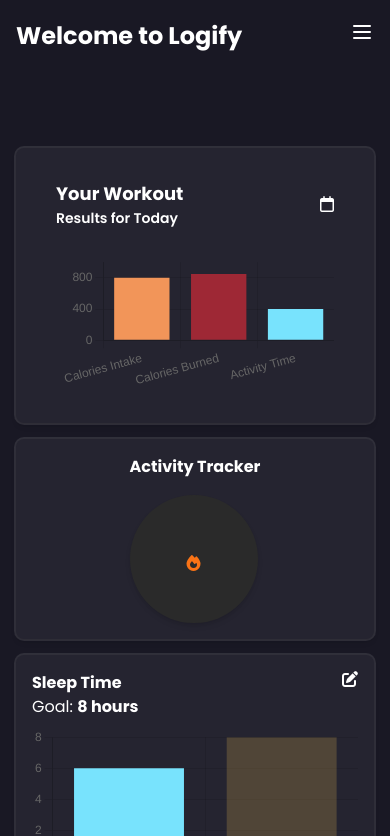
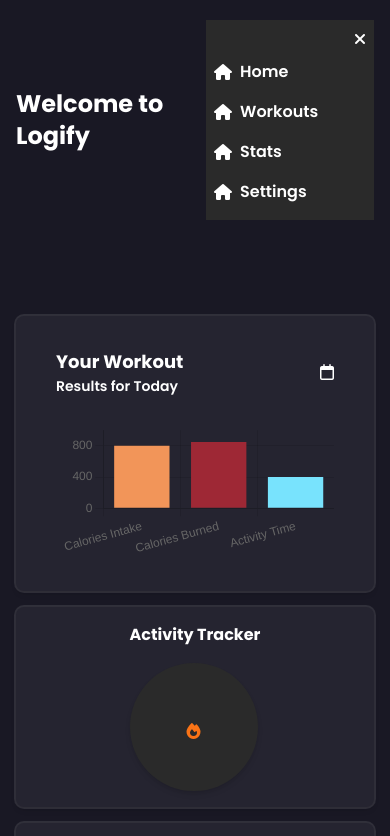
Before and after one commit to rubentotterman/app, a website built with Vite: page index.html in a window 390 px wide. Both pictures are taken after a click on the button 362 px from the left and 32 px from the top of the page. Shown: the top 836 px of the page. Built offline with nearby package versions, Linux system fonts and the light colour scheme.

Commit message:
Update html & js
Hamburgermenu toggle

```diff
--- a/index.html
+++ b/index.html
@@ -202,7 +202,7 @@
               <!-- Progress Bar Container -->
               <div class="relative h-4 bg-gray-600 rounded-full overflow-hidden">
                 <!-- Progress -->
-                <div class="absolute h-full bg-[#F29559] rounded-full" style="width: 70%;"></div>
+                <div class="absolute h-full bg-[#F29559] rounded-full" style="width: 65%;"></div>
               </div>
               <!-- Labels -->
               <div class="flex justify-between mt-2 text-sm ">
--- a/src/index.js
+++ b/src/index.js
@@ -109,8 +109,6 @@ const initializeAuthButtons = async () => {
 
 
 
-
-
     // Charts
     if (elements.workoutBarChartCanvas) {
       const ctx = elements.workoutBarChartCanvas.getContext("2d");
@@ -137,4 +135,15 @@ const initializeAuthButtons = async () => {
         options: { scales: { y: { beginAtZero: true } }, plugins: { legend: { display: false } } },
       });
     }
+
+
+    //Open hamburgermenu
+
+    function toggleMenu() {
+      mobileMenu.classList.toggle("hidden"); //Toggle hidden to show/hide
+    }
+
+    hamburgerButton.addEventListener("click", toggleMenu);
+    exitButton.addEventListener("click", toggleMenu);
+
   });
```
